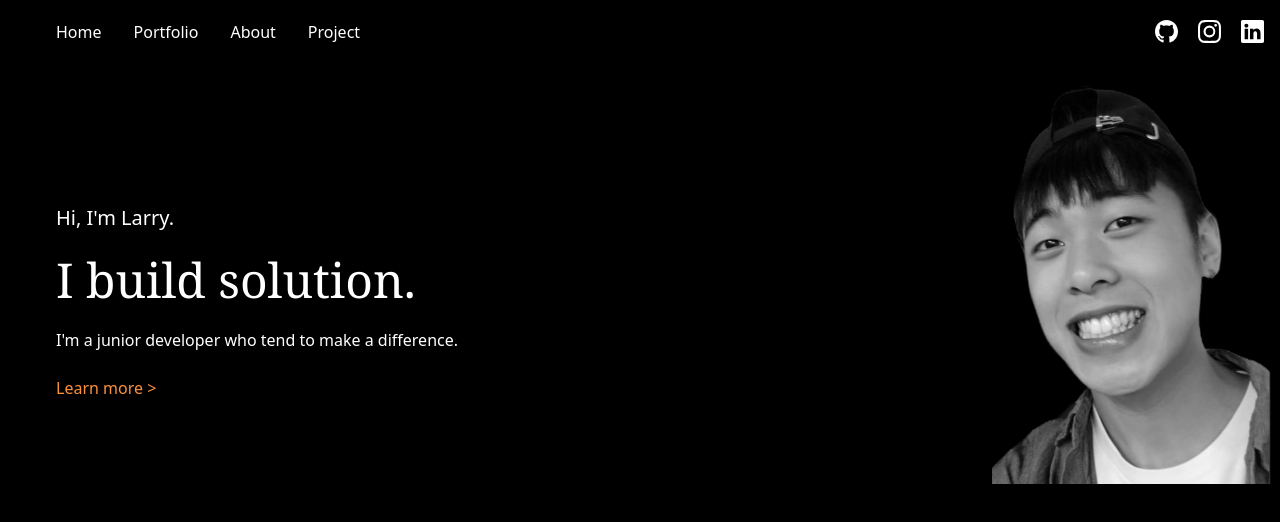
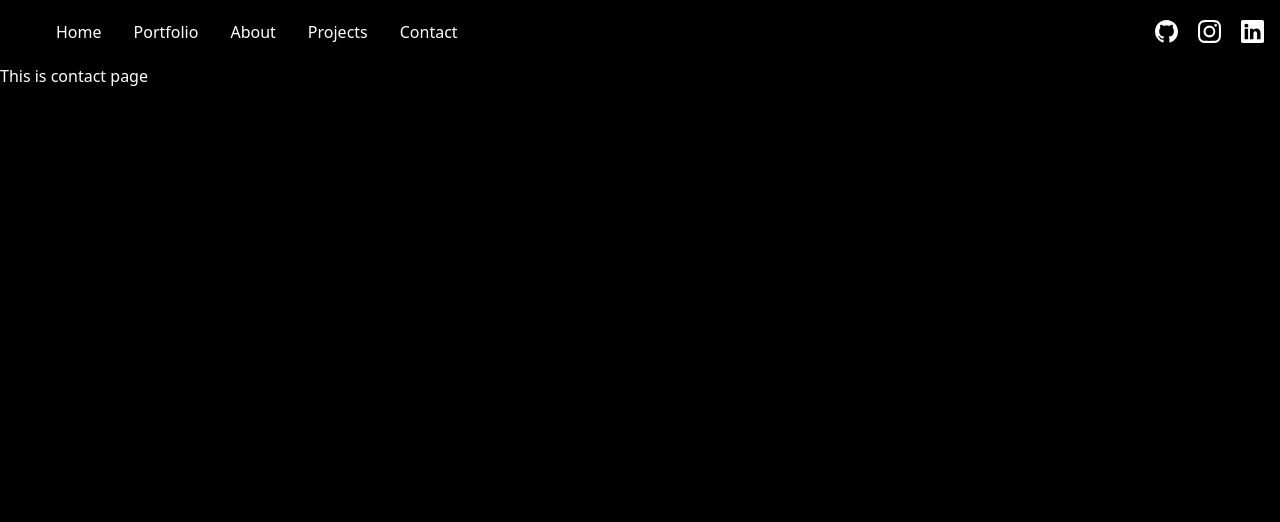
Before and after one commit to LarryWongKaHei/Portfolio, a React (Create React App) app: page /contact in a window 1280 px wide. Shown: the top 522 px of the page. Built offline with nearby package versions, Linux system fonts and the light colour scheme.

Commit message:
Set up routes for contact, project and About

```diff
--- a/package.json
+++ b/package.json
@@ -11,6 +11,7 @@
     "react-chat-widget": "^3.1.4",
     "react-dom": "^18.2.0",
     "react-icons": "^4.8.0",
+    "react-router-dom": "^6.9.0",
     "react-scripts": "5.0.1",
     "web-vitals": "^2.1.4"
   },
--- a/src/App.js
+++ b/src/App.js
@@ -2,15 +2,23 @@ import './App.css';
 import { MainIntro } from './Components/MainIntro';
 import { Navbar } from './Components/Navbar';
 import Widget from 'rasa-webchat';
+import { About } from './Components/About';
+import { Contact } from './Components/Contact';
+import { Projects } from './Components/Projects';
+import { BrowserRouter, Routes, Route } from 'react-router-dom';
 
 
 
 
 function App() {
   return (
-    <div className="">
+    <BrowserRouter className="">
       <Navbar />
-      <MainIntro />
+      <Routes>
+        <Route path='/' element={<MainIntro />} />
+        <Route path='/about' element={<About />} />
+        <Route path='/contact' element={<Contact />} />
+        <Route path='/projects' element={<Projects />} />
         {/* <Widget
           initPayload={"/get_started"}
           socketUrl={"http://0.0.0.0:5005"}
@@ -18,7 +26,8 @@ function App() {
           customData={{"language": "en"}} // arbitrary custom data. Stay minimal as this will be added to the socket
           title={"Title"}
       /> */}
-    </div>
+    </Routes>
+    </BrowserRouter>
   );
 }
 
--- /dev/null
+++ b/src/Components/About.js
@@ -0,0 +1,5 @@
+export function About (){
+    return (
+        <h1 className="text-white">This is About page</h1>
+    )
+}
--- /dev/null
+++ b/src/Components/Contact.js
@@ -0,0 +1,5 @@
+export function Contact(){
+    return (
+        <h1 className="text-white">This is contact page</h1>
+    )
+}
--- a/src/Components/MainIntro.js
+++ b/src/Components/MainIntro.js
@@ -3,9 +3,9 @@ import Photo from '../images/Photo.png'
 export function MainIntro (){
 
     return (
-        <div className="text-white bg-black md:flex">
+        <div className="text-white bg-black md:flex md:justify-between">
             <div>
-                <div className='mt-32 text-center md:text-start ml-14 bg-black'>
+                <div className='mt-32 text-center md:text-start ml-10 bg-black'>
                     <p className="py-3 text-xl">Hi, I'm Larry.</p>
                     <p className="py-3 text-5xl font-serif">I build solution.</p>
                     <p className="py-3">I'm a junior developer who tend to make a difference.</p>
--- a/src/Components/Navbar.js
+++ b/src/Components/Navbar.js
@@ -1,9 +1,10 @@
 import { AiOutlineClose, AiOutlineMenu } from "react-icons/ai"
 import { BsGithub, BsInstagram, BsLinkedin } from "react-icons/bs"
-
+import { useNavigate } from "react-router-dom"
 import { useState } from "react"
 
 export function Navbar (){
+    const navigate = useNavigate()
 
     function toGithub(){
         window.location.href = 'https://github.com/larrywongkahei';
@@ -15,6 +16,22 @@ export function Navbar (){
 
     function toLinkedin(){
         window.location.href = 'https://www.linkedin.com/in/ka-hei-wong-429b66257';
+    }
+
+    function toHome(){
+        navigate('/')
+    }
+
+    function toAbout(){
+        navigate('/about')
+    }
+
+    function toContact(){
+        navigate('/contact')
+    }
+
+    function toProjects(){
+        navigate('/projects')
     }
 
     const [showMenu, setShowMenu] = useState(false)
@@ -35,20 +52,21 @@ export function Navbar (){
 
             <div className="w-full flex ml-14">
                 <ul className="hidden md:flex gap-8">
-                    <li className="hover:text-gray-600 cursor-pointer">Home</li>
+                    <li className="hover:text-gray-600 cursor-pointer" onClick={toHome}>Home</li>
                     <li className="hover:text-gray-600 cursor-pointer">Portfolio</li>
-                    <li className="hover:text-gray-600 cursor-pointer">About</li>
-                    <li className="hover:text-gray-600 cursor-pointer">Project</li>
+                    <li className="hover:text-gray-600 cursor-pointer" onClick={toAbout}>About</li>
+                    <li className="hover:text-gray-600 cursor-pointer" onClick={toProjects}>Projects</li>
+                    <li className="hover:text-gray-600 cursor-pointer" onClick={toContact}>Contact</li>
                 </ul>
             </div>
             <div id="menu" className={showMenu? "fixed left-0 top-16 bg-black h-full opacity-90 transition duration-500 ease-in-out"
             : "transition duration-300 ease-out fixed right-[100%]"}>
                 <ul className="mt-10 flex flex-col gap-20 mx-20 text-center">
-                    <li className="hover:text-gray-600 cursor-pointer">Home</li>
+                    <li className="hover:text-gray-600 cursor-pointer" onClick={toHome}>Home</li>
+                    <li className="hover:text-gray-600 cursor-pointer" onClick={toAbout}>About</li>
                     <li className="hover:text-gray-600 cursor-pointer">Portfolio</li>
-                    <li className="hover:text-gray-600 cursor-pointer">About</li>
-                    <li className="hover:text-gray-600 cursor-pointer">Project</li>
-                    <li className="hover:text-gray-600 cursor-pointer">Contact</li>
+                    <li className="hover:text-gray-600 cursor-pointer" onClick={toProjects}>Projects</li>
+                    <li className="hover:text-gray-600 cursor-pointer" onClick={toContact}>Contact</li>
                 </ul>
                 <div className="flex gap-6 justify-center mt-20">
                         <div>
--- /dev/null
+++ b/src/Components/Projects.js
@@ -0,0 +1,5 @@
+export function Projects(){
+    return (
+        <h1 className="text-white">This is projects page.</h1>
+    )
+}
```
Also changed, not shown: src/images/TreeHole.png (added), 1 other file (tests, documents, lock files or other folders). Lines whose indentation alone changed are shown as unchanged.
